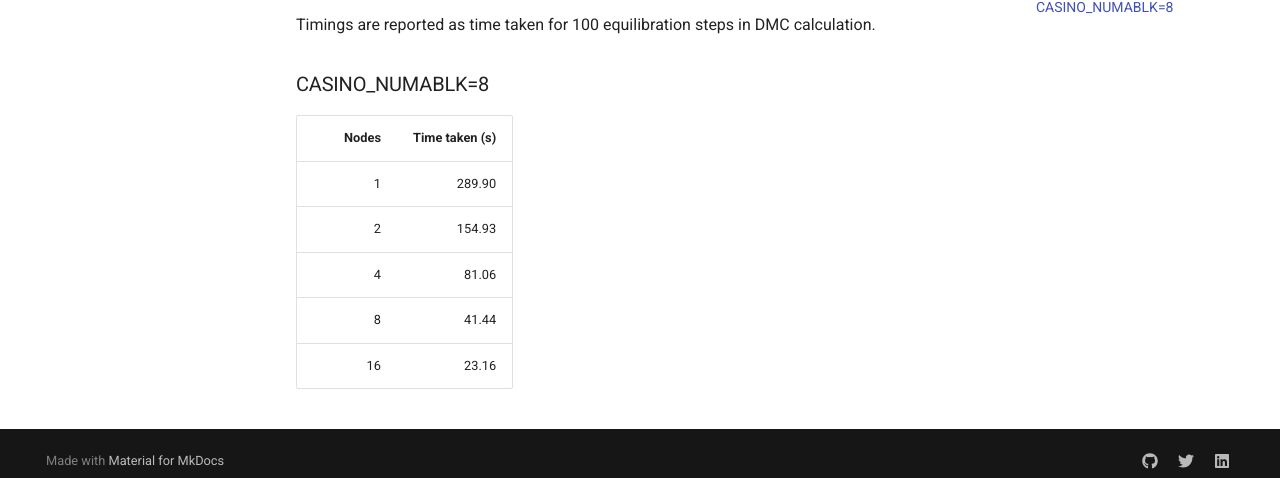
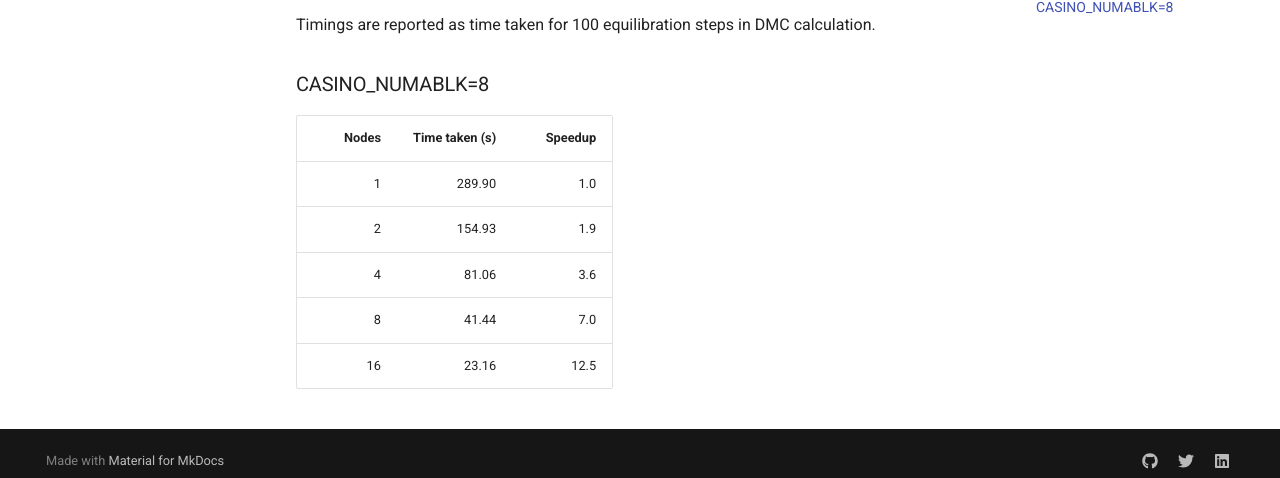
Before and after one commit to ARCHER2-HPC/archer2-docs, an MkDocs documentation site: the page built from docs/other-software/casino.md, in a window 1280 px wide and 900 px high, scrolled down 2783 px. Shown: the part 407-885 px from the top of the window. Built offline with MkDocs 1.6.1 and Material for MkDocs 9.7.7, drawn with Linux system fonts in a browser that asks for light colours; comment, search, counter and statistics services are not loaded.

Commit message:
Adds speedup

```diff
--- a/docs/other-software/casino.md
+++ b/docs/other-software/casino.md
@@ -135,10 +135,10 @@ Timings are reported as time taken for 100 equilibration steps in DMC calculatio
 
 ### CASINO_NUMABLK=8
 
-| Nodes | Time taken (s) |
-|------:|---------------:|
-|     1 |         289.90 |
-|     2 |         154.93 |
-|     4 |          81.06 |
-|     8 |          41.44 |
-|    16 |          23.16 |
+| Nodes | Time taken (s) | Speedup |
+|------:|---------------:|--------:|
+|     1 |         289.90 |     1.0 |
+|     2 |         154.93 |     1.9 |
+|     4 |          81.06 |     3.6 |
+|     8 |          41.44 |     7.0 |
+|    16 |          23.16 |    12.5 |
```
